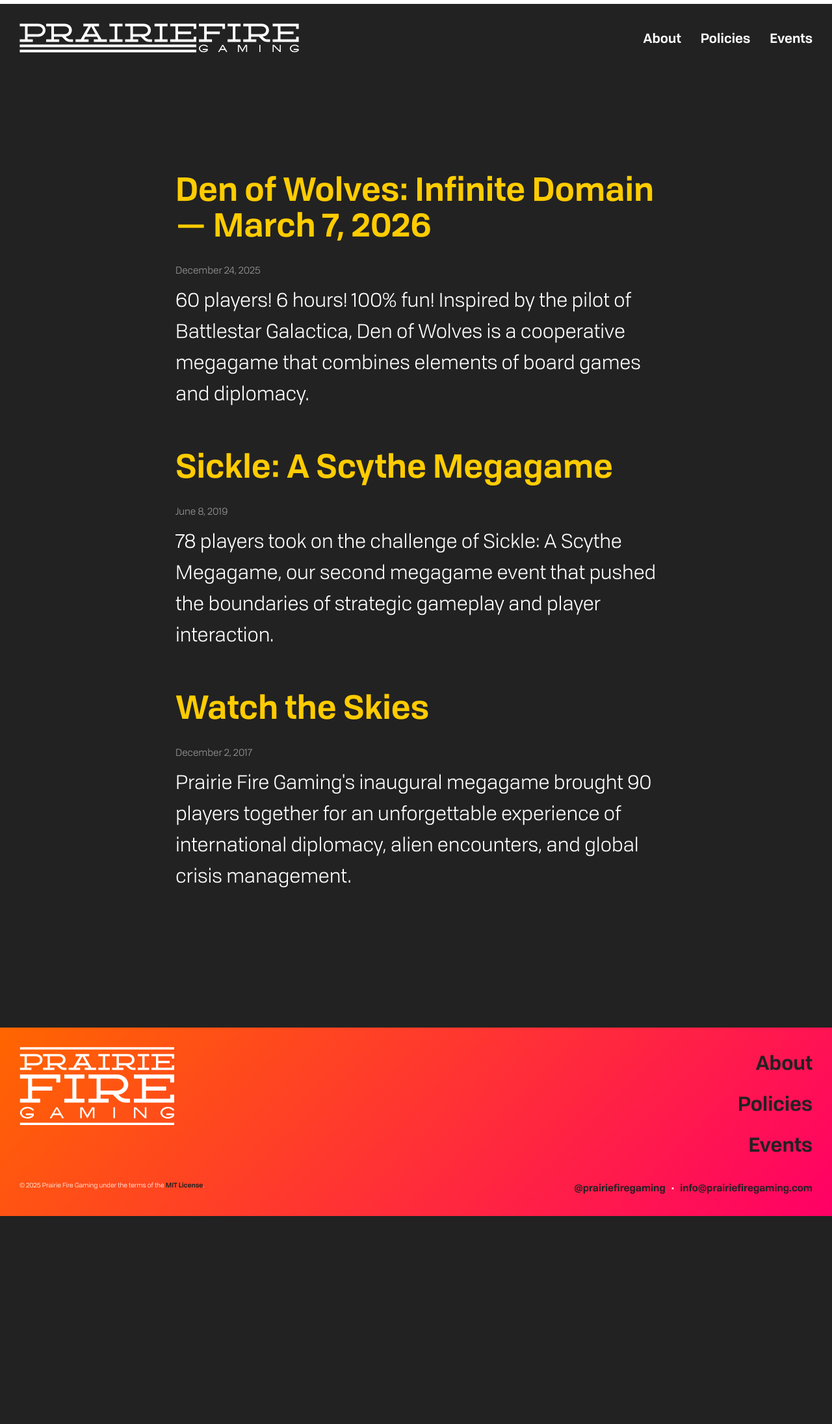
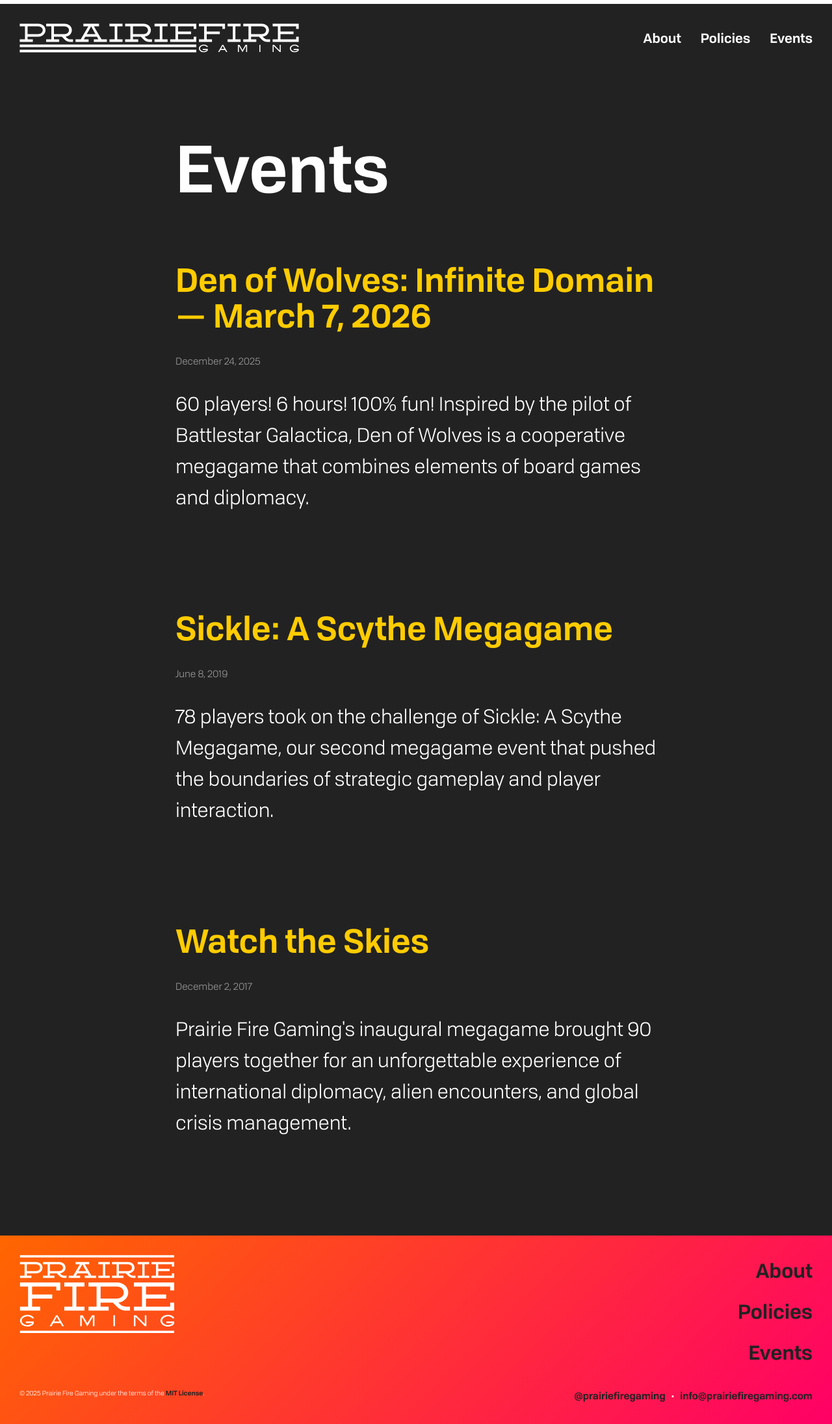
Before and after one commit to jedlimke/prairiefiregaming.com, a Jekyll site: the page built from events/index.md, in a window 1280 px wide. Shown: the whole page at 65% size. Built offline with Jekyll 4.4.1, drawn with Linux system fonts in a browser that asks for light colours; before the commit the page ends 1871 px from its top, so only the background shows below that.

Commit message:
Added excerpts

```diff
--- a/_sass/base.scss
+++ b/_sass/base.scss
@@ -332,13 +332,8 @@
 	flex-direction: column;
 	gap: var(--spacing-unit);
 
-	header, .post-content {
-		display: flex;
-		flex-direction: column;
-		gap: var(--spacing-unit);
-	}
-
-	.post-content {
+	.post-content,
+	.page-content {
 		p + h1, p + h2, p + h3, p + h4, p + h5, p + h6 {
 			margin-top: var(--spacing-unit);
 
@@ -348,22 +343,28 @@
 		}
 	}
 
-	.post-meta {
-		font-size: 0.75rem;
-		color: var(--text-muted);
-	}
-
 	&.post--with-hero {
 		padding-top: 0;
 	}
 }
 
+// Shared grid structure for post/page headers, content, and summaries
+.post-header,
+.post-content,
+.page-header,
+.page-content,
 .post-summary {
 	display: flex;
 	flex-direction: column;
-	gap: calc(var(--spacing-unit) / 3);
+	gap: var(--spacing-unit);
 }
 
-.page {
-	padding: var(--spacing-unit);
+.post-meta {
+	font-size: 0.75rem;
+	color: var(--text-muted);
 }
+
+// Spacing between successive post summaries (events landing page)
+.post-summary + .post-summary {
+	margin-top: calc(var(--spacing-unit) * 2);
+}
--- a/_sass/page.scss
+++ b/_sass/page.scss
@@ -9,26 +9,10 @@
 	background-size: cover;
 	background-position: center;
 	position: relative;
+	margin-top: calc(-1 * var(--spacing-unit));
+	margin-bottom: var(--spacing-unit);
 
 	@media screen and (min-width: 800px) {
 		min-height: 500px;
 	}
 }
-
-// .page-hero-overlay {
-// 	position: absolute;
-// 	inset: 0;
-// 	background: linear-gradient(to top, rgba(0, 0, 0, 0.6) 0%, transparent 100%);
-// }
-
-.page-header {
-	margin-top: calc(var(--spacing-unit) * 2);
-}
-
-.page-title {
-	margin-bottom: 1em;
-}
-
-.page-content {
-	margin-bottom: calc(var(--spacing-unit) * 2);
-}
--- a/events/index.md
+++ b/events/index.md
@@ -3,6 +3,8 @@
 title: Events
 permalink: /events/
 ---
+
+<h1>Events</h1>
 
 {% assign result_posts = site.posts %}
 
```
